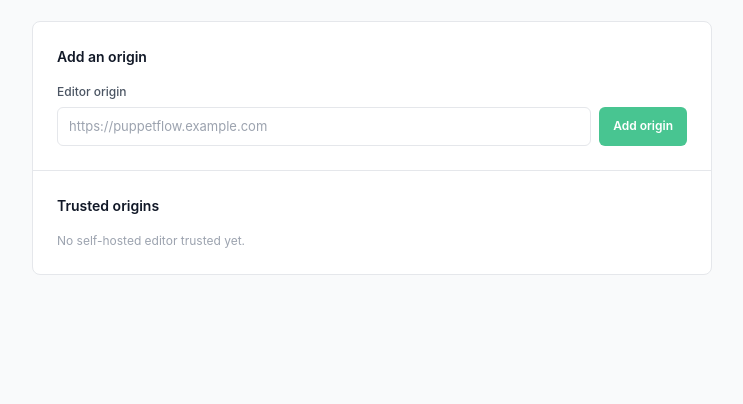
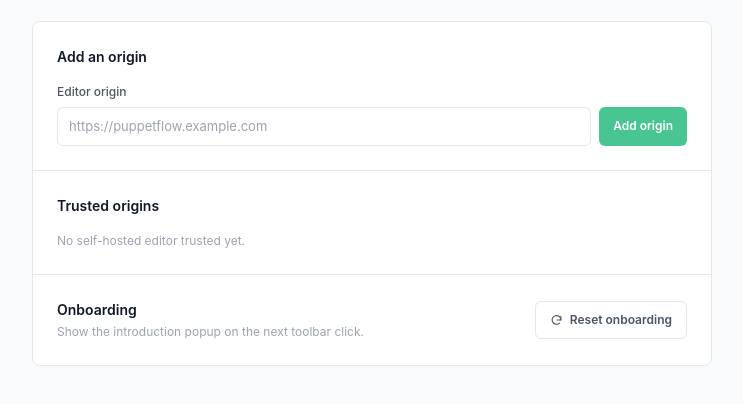
Before and after one commit to puppetflow/grabber, a website built with Vite: page src/options/index.html in a window 1280 px wide. Shown: the part 190-594 px from the top of the page, without its empty margins (268-1011 px from the left). Built offline with nearby package versions, Linux system fonts and the light colour scheme; some packages are replaced by stand-ins of ours.

Commit message:
Release v2027.7.3:

```diff
--- a/src/options/index.html
+++ b/src/options/index.html
@@ -69,6 +69,18 @@
         font-size: 14px;
         font-weight: 600;
       }
+      .tool-row {
+        display: flex;
+        align-items: center;
+        justify-content: space-between;
+        gap: 20px;
+      }
+      .tool-row h2 { margin: 0; }
+      .tool-row p {
+        margin: 3px 0 0;
+        color: var(--text-tertiary);
+        font-size: 12px;
+      }
       label {
         display: block;
         margin-bottom: 6px;
@@ -109,6 +121,17 @@
       }
       button:hover { background: var(--brand-hover); }
       button:focus-visible { outline: 2px solid rgba(16, 185, 129, .24); outline-offset: 2px; }
+      .secondary-button {
+        display: inline-flex;
+        flex: 0 0 auto;
+        align-items: center;
+        gap: 7px;
+        border: 1px solid var(--border);
+        color: var(--text-secondary);
+        background: #fff;
+      }
+      .secondary-button:hover { color: var(--text); background: var(--background); }
+      .secondary-button:disabled { color: #059669; cursor: default; }
       ul { margin: 0; padding: 0; list-style: none; }
       li {
         display: flex;
@@ -145,6 +168,7 @@
         .card-section { padding: 20px; }
         form { flex-direction: column; }
         form button { width: 100%; }
+        .tool-row { align-items: flex-start; flex-direction: column; }
       }
     </style>
   </head>
@@ -174,6 +198,19 @@
           <h2>Trusted origins</h2>
           <ul id="origin-list"></ul>
         </div>
+
+        <div class="card-section tool-row">
+          <div>
+            <h2>Onboarding</h2>
+            <p>Show the introduction popup on the next toolbar click.</p>
+          </div>
+          <button class="secondary-button" id="reset-onboarding" type="button">
+            <svg width="13" height="13" viewBox="0 0 24 24" fill="none" stroke="currentColor" stroke-width="2" stroke-linecap="round" stroke-linejoin="round" aria-hidden="true">
+              <path d="M20 11a8 8 0 1 0-2.34 5.66"/><path d="M20 4v7h-7"/>
+            </svg>
+            Reset onboarding
+          </button>
+        </div>
       </section>
     </main>
     <script type="module" src="./options.ts"></script>
--- a/src/options/options.ts
+++ b/src/options/options.ts
@@ -1,8 +1,11 @@
 const STORAGE_KEY = 'puppetflow_grabber_trusted_origins';
+const STANDALONE_ONBOARDED_KEY = 'puppetflow_grabber_standalone_onboarded';
+const POPUP_PATH = 'src/popup/index.html';
 
 const form = document.querySelector<HTMLFormElement>('#origin-form')!;
 const input = document.querySelector<HTMLInputElement>('#origin-input')!;
 const list = document.querySelector<HTMLUListElement>('#origin-list')!;
+const resetOnboarding = document.querySelector<HTMLButtonElement>('#reset-onboarding')!;
 
 const readOrigins = async (): Promise<string[]> => {
   const result = await chrome.storage.local.get(STORAGE_KEY);
@@ -57,4 +60,12 @@ form.addEventListener('submit', async event => {
 });
 
 input.addEventListener('input', () => input.setCustomValidity(''));
+
+resetOnboarding.addEventListener('click', async () => {
+  resetOnboarding.disabled = true;
+  await chrome.storage.local.remove(STANDALONE_ONBOARDED_KEY);
+  await chrome.action.setPopup({ popup: POPUP_PATH });
+  resetOnboarding.textContent = 'Onboarding restored';
+});
+
 void render();
--- a/version.txt
+++ b/version.txt
@@ -1 +1 @@
-2027.7.2
+2027.7.3
```
